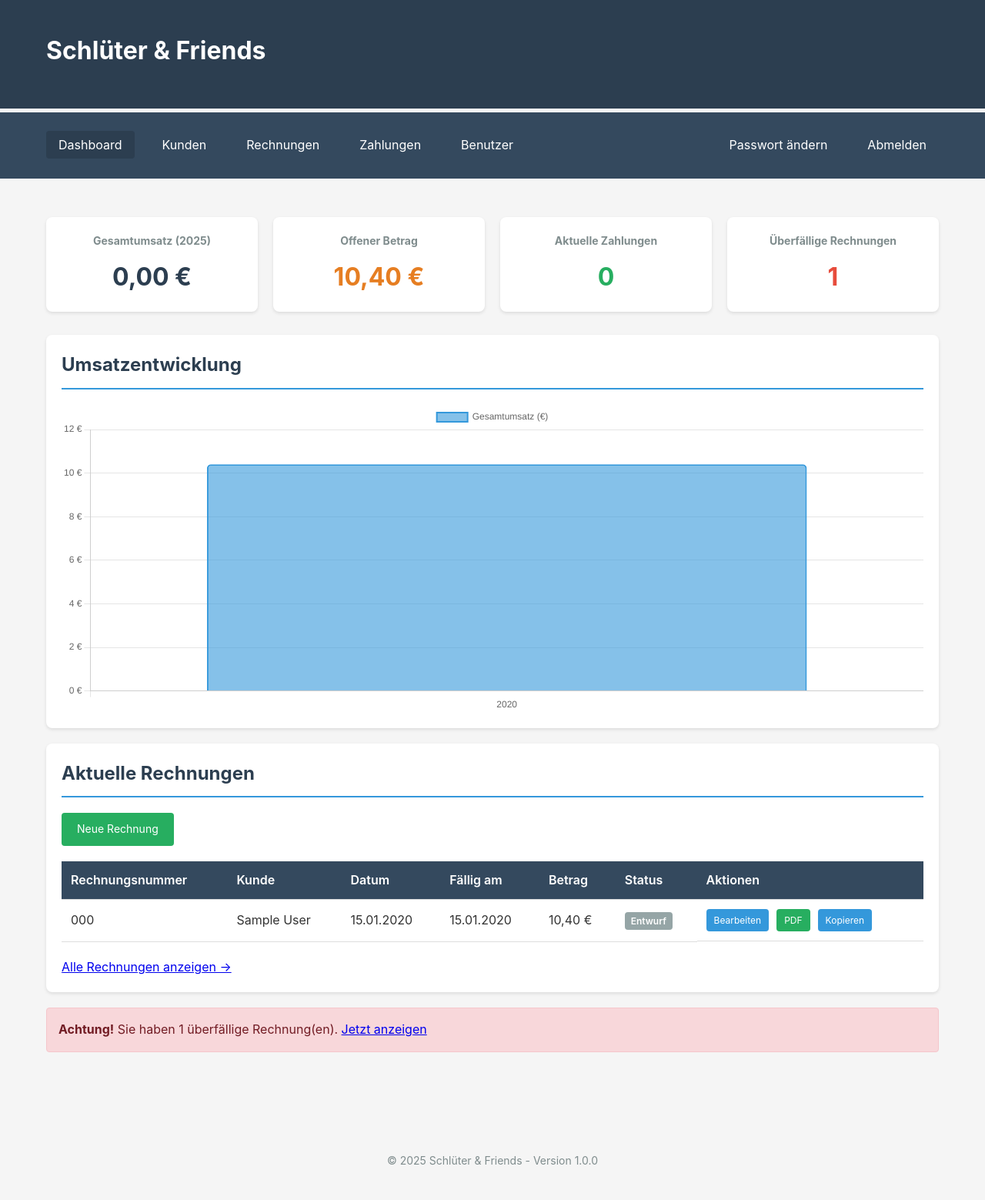
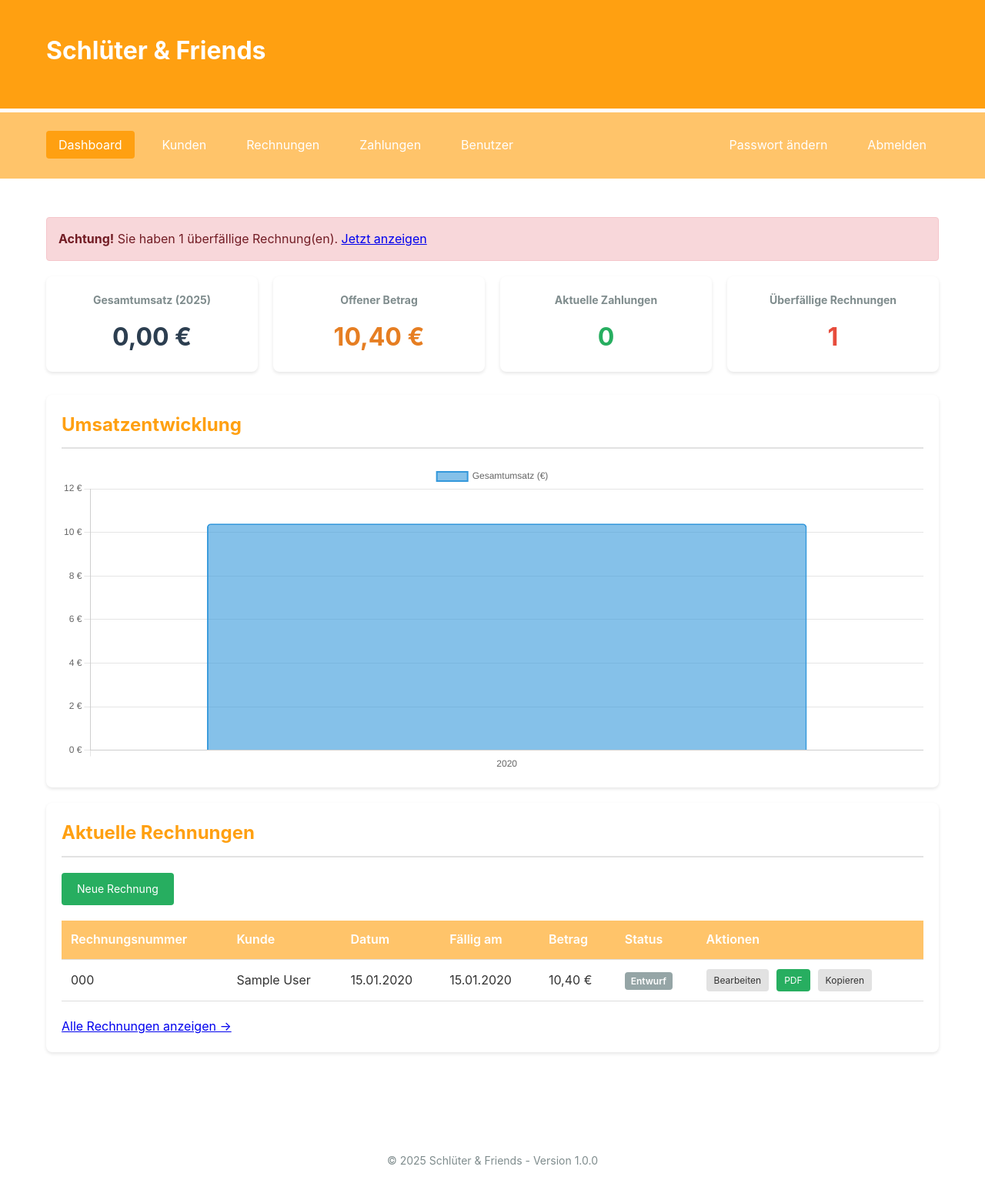
Before and after one commit to olschlue/InvocingNG, a PHP site: page / in a window 1280 px wide. Shown: the whole page at 77% size. Run offline with PHP 8.4, Linux system fonts and the light colour scheme; the visitor is signed in with stand-in values (Sample User, id 1); tables that the repository leaves empty hold one stand-in row (values such as "Sample post").

Commit message:
Apply color scheme from config to header styles
- Replace hardcoded colors with APP_PRIMARY_COLOR, APP_SECONDARY_COLOR, etc.
- Update header, navigation, buttons, and table header colors
- Use APP_BACKGROUND_COLOR and APP_TEXT_COLOR for body
- Ensure APP_NAME from config is displayed correctly

```diff
--- a/public/includes/header.php
+++ b/public/includes/header.php
@@ -14,8 +14,8 @@
 
         body {
             font-family: -apple-system, BlinkMacSystemFont, 'Segoe UI', Roboto, Oxygen, Ubuntu, Cantarell, sans-serif;
-            background: #f5f5f5;
-            color: #333;
+            background: <?php echo APP_BACKGROUND_COLOR; ?>;
+            color: <?php echo APP_TEXT_COLOR; ?>;
             line-height: 1.6;
         }
 
@@ -26,7 +26,7 @@
         }
 
         header {
-            background: #2c3e50;
+            background: <?php echo APP_PRIMARY_COLOR; ?>;
             color: white;
             padding: 20px 0;
             margin-bottom: 5px;
@@ -38,7 +38,7 @@
         }
 
         nav {
-            background: #34495e;
+            background: <?php echo APP_SECONDARY_COLOR; ?>;
             padding: 10px 0;
             margin-bottom: 30px;
         }
@@ -58,7 +58,7 @@
         }
 
         nav a:hover, nav a.active {
-            background: #2c3e50;
+            background: <?php echo APP_PRIMARY_COLOR; ?>;
         }
 
         .card {
@@ -71,8 +71,8 @@
 
         .card h2 {
             margin-bottom: 20px;
-            color: #2c3e50;
-            border-bottom: 2px solid #3498db;
+            color: <?php echo APP_PRIMARY_COLOR; ?>;
+            border-bottom: 2px solid <?php echo APP_ACCENT_COLOR; ?>;
             padding-bottom: 10px;
         }
 
@@ -89,7 +89,7 @@
         }
 
         th {
-            background: #34495e;
+            background: <?php echo APP_SECONDARY_COLOR; ?>;
             color: white;
             font-weight: 600;
         }
@@ -101,8 +101,8 @@
         .btn {
             display: inline-block;
             padding: 10px 20px;
-            background: #3498db;
-            color: white;
+            background: <?php echo APP_ACCENT_COLOR; ?>;
+            color: <?php echo APP_TEXT_COLOR; ?>;
             text-decoration: none;
             border-radius: 4px;
             border: none;
@@ -112,11 +112,13 @@
         }
 
         .btn:hover {
-            background: #2980b9;
+            background: <?php echo APP_PRIMARY_COLOR; ?>;
+            color: white;
         }
 
         .btn-success {
-            background: #27ae60;
+            background: <?php echo APP_SUCCESS_COLOR; ?>;
+            color: white;
         }
 
         .btn-success:hover {
@@ -124,7 +126,8 @@
         }
 
         .btn-danger {
-            background: #e74c3c;
+            background: <?php echo APP_DANGER_COLOR; ?>;
+            color: white;
         }
 
         .btn-danger:hover {
--- a/public/pages/dashboard.php
+++ b/public/pages/dashboard.php
@@ -50,6 +50,12 @@ $chartRevenues = array_values($revenueByYear);
 $paymentStats = $paymentObj->getStatistics();
 $recentInvoices = array_slice($allInvoices, 0, 5);
 ?>
+<?php if ($overdueInvoices > 0): ?>
+    <div class="alert alert-error">
+        <strong>Achtung!</strong> Sie haben <?php echo $overdueInvoices; ?> überfällige Rechnung(en).
+        <a href="?page=invoices&filter=overdue">Jetzt anzeigen</a>
+    </div>
+<?php endif; ?>
 <!--
 <div class="stats-grid">
     <div class="stat-card">
@@ -146,12 +152,7 @@ $recentInvoices = array_slice($allInvoices, 0, 5);
     <?php endif; ?>
 </div>
 
-<?php if ($overdueInvoices > 0): ?>
-    <div class="alert alert-error">
-        <strong>Achtung!</strong> Sie haben <?php echo $overdueInvoices; ?> überfällige Rechnung(en).
-        <a href="?page=invoices&filter=overdue">Jetzt anzeigen</a>
-    </div>
-<?php endif; ?>
+
 
 <script src="https://cdn.jsdelivr.net/npm/chart.js@4.4.1/dist/chart.umd.min.js"></script>
 <script>
```
